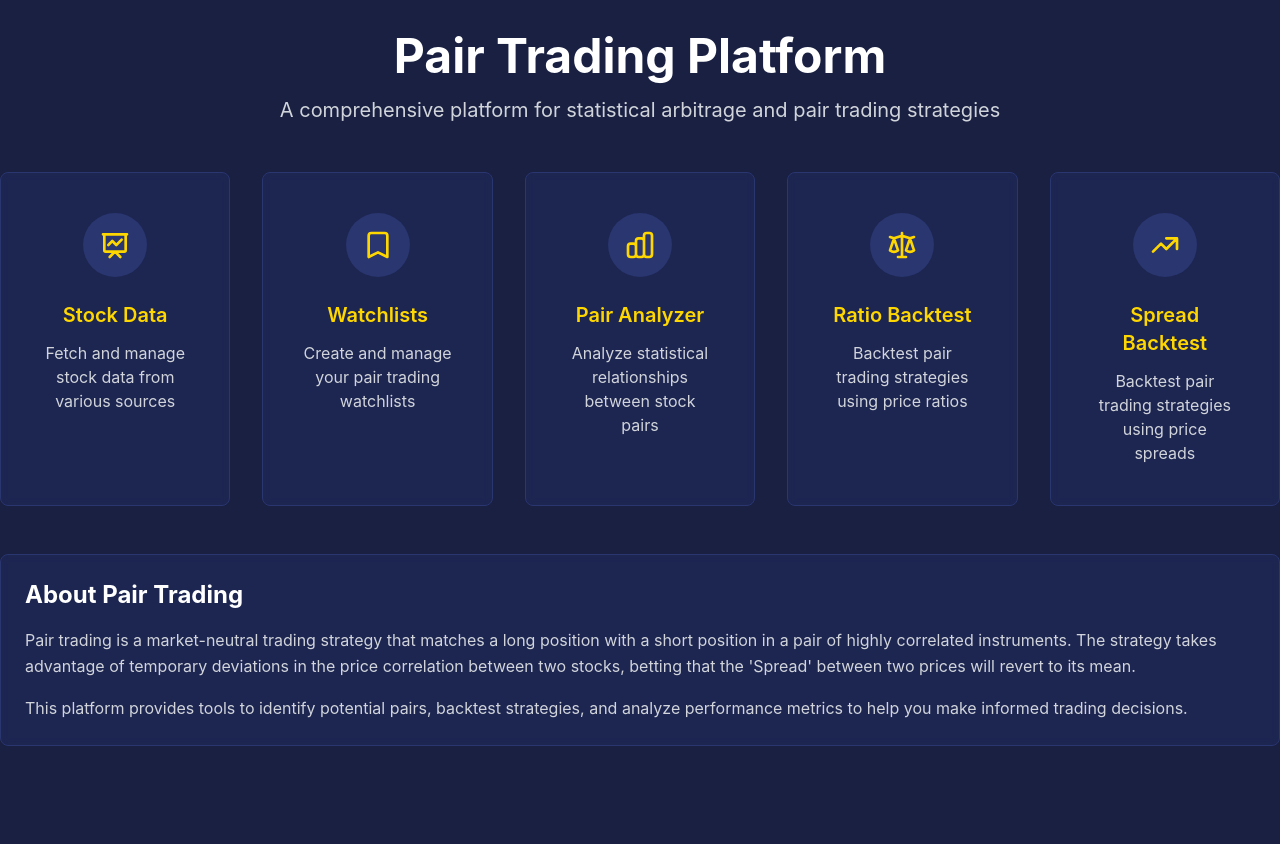
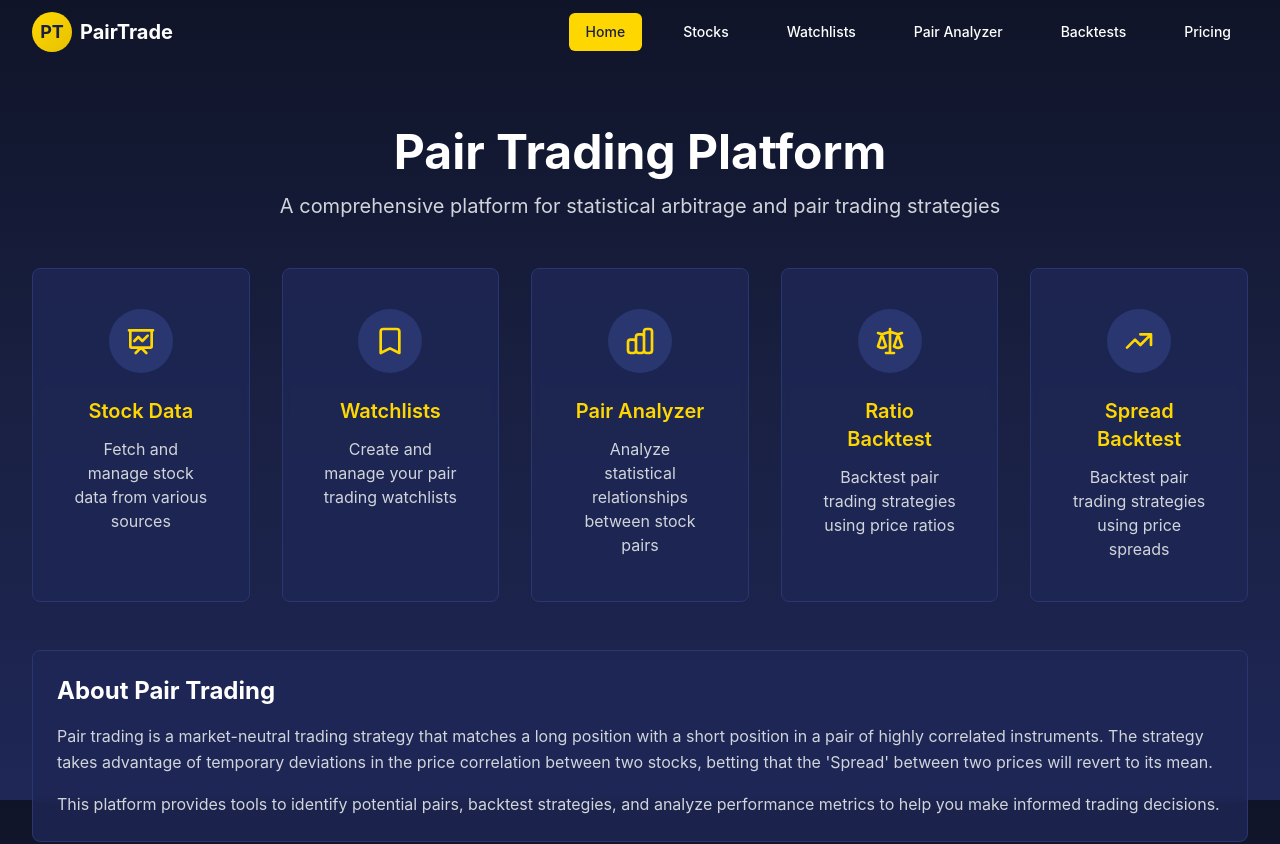
Before and after one commit to marketoutbox/pt_base_1, a Next.js app: page / in a window 1280 px wide. Shown: the top 844 px of the page. Before the commit the page ends 800 px from the top, so only its background shows below. Built offline with nearby package versions, Linux system fonts and the light colour scheme.

Commit message:
Update Layout.tsx

```diff
--- a/components/Layout.tsx
+++ b/components/Layout.tsx
@@ -1,156 +1,214 @@
 "use client"
 
 import Link from "next/link"
+import { useRouter } from "next/router"
+import { useEffect, useState } from "react"
+import { Menu, X } from "lucide-react"
+import Footer from "./Footer"
 
-export default function Home() {
-  return (
-    <div className="space-y-12 py-8">
-      <div className="text-center space-y-4">
-        <h1 className="text-5xl font-bold text-white">Pair Trading Platform</h1>
-        <p className="text-xl text-gray-300 max-w-3xl mx-auto">
-          A comprehensive platform for statistical arbitrage and pair trading strategies
-        </p>
-      </div>
+export default function Layout({ children }) {
+  const router = useRouter()
+  const [mounted, setMounted] = useState(false)
+  const [dropdownOpen, setDropdownOpen] = useState(false)
+  const [mobileMenuOpen, setMobileMenuOpen] = useState(false)
+  const [mobileBacktestsOpen, setMobileBacktestsOpen] = useState(false)
 
-      <div className="grid grid-cols-1 md:grid-cols-5 gap-8 mt-16">
-        <Link href="/stocks" className="block group">
-          <div className="card h-full transition-transform group-hover:translate-y-[-4px]">
-            <div className="flex flex-col items-center text-center p-4">
-              <div className="w-16 h-16 bg-navy-800 rounded-full flex items-center justify-center mb-6">
-                <svg
-                  xmlns="http://www.w3.org/2000/svg"
-                  className="h-8 w-8 text-gold-400"
-                  fill="none"
-                  viewBox="0 0 24 24"
-                  stroke="currentColor"
-                >
-                  <path
-                    strokeLinecap="round"
-                    strokeLinejoin="round"
-                    strokeWidth={2}
-                    d="M7 12l3-3 3 3 4-4M8 21l4-4 4 4M3 4h18M4 4h16v12a1 1 0 01-1 1H5a1 1 0 01-1-1V4z"
-                  />
-                </svg>
+  // Only show the component after it's mounted on the client
+  useEffect(() => {
+    setMounted(true)
+  }, [])
+
+  if (!mounted) {
+    // Return a simple layout without router-dependent parts during SSR
+    return (
+      <div className="min-h-screen bg-gradient-to-b from-[#0f1428] via-navy-950 to-navy-900 bg-fixed">
+        <nav>
+          <div className="max-w-7xl mx-auto px-4 sm:px-6 lg:px-8">
+            <div className="flex items-center justify-between h-16">
+              <div className="flex-shrink-0 flex items-center">
+                <div className="h-10 w-10 rounded-full bg-gradient-to-br from-gold-400 to-gold-500 flex items-center justify-center">
+                  <span className="text-navy-950 font-bold text-lg">PT</span>
+                </div>
               </div>
-              <h3 className="text-xl font-semibold text-gold-400 mb-3">Stock Data</h3>
-              <p className="text-gray-300">Fetch and manage stock data from various sources</p>
             </div>
           </div>
-        </Link>
+        </nav>
+        <main className="max-w-7xl mx-auto px-4 sm:px-6 lg:px-8 py-8">{children}</main>
+        <Footer />
+      </div>
+    )
+  }
 
-        <Link href="/watchlists" className="block group">
-          <div className="card h-full transition-transform group-hover:translate-y-[-4px]">
-            <div className="flex flex-col items-center text-center p-4">
-              <div className="w-16 h-16 bg-navy-800 rounded-full flex items-center justify-center mb-6">
-                <svg
-                  xmlns="http://www.w3.org/2000/svg"
-                  className="h-8 w-8 text-gold-400"
-                  fill="none"
-                  viewBox="0 0 24 24"
-                  stroke="currentColor"
+  return (
+    <div className="min-h-screen bg-gradient-to-b from-[#0f1428] via-navy-950 to-navy-900 bg-fixed">
+      <nav>
+        <div className="max-w-7xl mx-auto px-4 sm:px-6 lg:px-8">
+          <div className="flex items-center justify-between h-16">
+            <div className="flex-shrink-0 flex items-center">
+              <div className="h-10 w-10 rounded-full bg-gradient-to-br from-gold-400 to-gold-500 flex items-center justify-center mr-2">
+                <span className="text-navy-950 font-bold text-lg">PT</span>
+              </div>
+              <span className="text-white font-bold text-xl">PairTrade</span>
+            </div>
+
+            {/* Desktop Navigation */}
+            <div className="hidden md:flex nav-links space-x-6">
+              <NavLink href="/" current={router.pathname === "/"}>
+                Home
+              </NavLink>
+              <NavLink href="/stocks" current={router.pathname === "/stocks"}>
+                Stocks
+              </NavLink>
+              <NavLink href="/watchlists" current={router.pathname === "/watchlists"}>
+                Watchlists
+              </NavLink>
+              <NavLink href="/pair-analyzer" current={router.pathname === "/pair-analyzer"}>
+                Pair Analyzer
+              </NavLink>
+
+              {/* Dropdown for backtests */}
+              <div
+                className="relative"
+                onMouseEnter={() => setDropdownOpen(true)}
+                onMouseLeave={() => setDropdownOpen(false)}
+              >
+                <button
+                  className={`px-4 py-2 rounded-md text-sm font-medium flex items-center justify-center border ${
+                    router.pathname === "/backtest" || router.pathname === "/backtest-spread"
+                      ? "bg-gold-400 hover:bg-gold-500 text-navy-950 border-transparent"
+                      : "text-navy-100 border-transparent hover:border-gold-400"
+                  }`}
                 >
-                  <path
-                    strokeLinecap="round"
-                    strokeLinejoin="round"
-                    strokeWidth={2}
-                    d="M5 5a2 2 0 012-2h10a2 2 0 012 2v16l-7-3.5L5 21V5z"
-                  />
-                </svg>
+                  Backtests
+                </button>
+
+                {dropdownOpen && (
+                  <div className="absolute left-0 mt-1 w-48 rounded-md shadow-lg bg-navy-800 ring-1 ring-black ring-opacity-5 z-10">
+                    <div className="py-1" role="menu" aria-orientation="vertical">
+                      <Link
+                        href="/backtest"
+                        className={`block px-4 py-2 text-sm ${
+                          router.pathname === "/backtest"
+                            ? "bg-gold-400 text-navy-950"
+                            : "text-navy-100 hover:bg-navy-700"
+                        }`}
+                        role="menuitem"
+                        onClick={(e) => e.stopPropagation()}
+                      >
+                        Ratio Backtest
+                      </Link>
+                      <Link
+                        href="/backtest-spread"
+                        className={`block px-4 py-2 text-sm ${
+                          router.pathname === "/backtest-spread"
+                            ? "bg-gold-400 text-navy-950"
+                            : "text-navy-100 hover:bg-navy-700"
+                        }`}
+                        role="menuitem"
+                        onClick={(e) => e.stopPropagation()}
+                      >
+                        Spread Backtest
+                      </Link>
+                    </div>
+                  </div>
+                )}
               </div>
-              <h3 className="text-xl font-semibold text-gold-400 mb-3">Watchlists</h3>
-              <p className="text-gray-300">Create and manage your pair trading watchlists</p>
+
+              <NavLink href="/pricing" current={router.pathname === "/pricing"}>
+                Pricing
+              </NavLink>
+            </div>
+
+            {/* Mobile menu button */}
+            <div className="md:hidden">
+              <button
+                onClick={() => setMobileMenuOpen(!mobileMenuOpen)}
+                className="inline-flex items-center justify-center p-2 rounded-md text-gray-300 hover:text-white hover:bg-navy-800 focus:outline-none"
+              >
+                {mobileMenuOpen ? <X className="h-6 w-6" /> : <Menu className="h-6 w-6" />}
+              </button>
             </div>
           </div>
-        </Link>
+        </div>
 
-        <Link href="/pair-analyzer" className="block group">
-          <div className="card h-full transition-transform group-hover:translate-y-[-4px]">
-            <div className="flex flex-col items-center text-center p-4">
-              <div className="w-16 h-16 bg-navy-800 rounded-full flex items-center justify-center mb-6">
-                <svg
-                  xmlns="http://www.w3.org/2000/svg"
-                  className="h-8 w-8 text-gold-400"
-                  fill="none"
-                  viewBox="0 0 24 24"
-                  stroke="currentColor"
+        {/* Mobile menu */}
+        {mobileMenuOpen && (
+          <div className="md:hidden border-t border-navy-800">
+            <div className="px-2 pt-2 pb-3 space-y-1 sm:px-3">
+              <MobileNavLink href="/" current={router.pathname === "/"}>
+                Home
+              </MobileNavLink>
+              <MobileNavLink href="/stocks" current={router.pathname === "/stocks"}>
+                Stocks
+              </MobileNavLink>
+              <MobileNavLink href="/watchlists" current={router.pathname === "/watchlists"}>
+                Watchlists
+              </MobileNavLink>
+              <MobileNavLink href="/pair-analyzer" current={router.pathname === "/pair-analyzer"}>
+                Pair Analyzer
+              </MobileNavLink>
+
+              {/* Mobile Backtests Dropdown */}
+              <div>
+                <button
+                  onClick={() => setMobileBacktestsOpen(!mobileBacktestsOpen)}
+                  className={`w-full text-left px-3 py-2 rounded-md text-base font-medium border ${
+                    router.pathname === "/backtest" || router.pathname === "/backtest-spread"
+                      ? "bg-gold-400 text-navy-950 border-transparent"
+                      : "text-navy-100 border-transparent hover:border-gold-400"
+                  }`}
                 >
-                  <path
-                    strokeLinecap="round"
-                    strokeLinejoin="round"
-                    strokeWidth={2}
-                    d="M9 19v-6a2 2 0 00-2-2H5a2 2 0 00-2 2v6a2 2 0 002 2h2a2 2 0 002-2zm0 0V9a2 2 0 012-2h2a2 2 0 012 2v10m-6 0a2 2 0 002 2h2a2 2 0 002-2m0 0V5a2 2 0 012-2h2a2 2 0 012 2v14a2 2 0 01-2 2h-2a2 2 0 01-2-2z"
-                  />
-                </svg>
+                  Backtests
+                </button>
+                {mobileBacktestsOpen && (
+                  <div className="pl-4 mt-1 space-y-1">
+                    <MobileNavLink href="/backtest" current={router.pathname === "/backtest"} isSubmenu>
+                      Ratio Backtest
+                    </MobileNavLink>
+                    <MobileNavLink href="/backtest-spread" current={router.pathname === "/backtest-spread"} isSubmenu>
+                      Spread Backtest
+                    </MobileNavLink>
+                  </div>
+                )}
               </div>
-              <h3 className="text-xl font-semibold text-gold-400 mb-3">Pair Analyzer</h3>
-              <p className="text-gray-300">Analyze statistical relationships between stock pairs</p>
+
+              <MobileNavLink href="/pricing" current={router.pathname === "/pricing"}>
+                Pricing
+              </MobileNavLink>
             </div>
           </div>
-        </Link>
-
-        <Link href="/backtest" className="block group">
-          <div className="card h-full transition-transform group-hover:translate-y-[-4px]">
-            <div className="flex flex-col items-center text-center p-4">
-              <div className="w-16 h-16 bg-navy-800 rounded-full flex items-center justify-center mb-6">
-                <svg
-                  xmlns="http://www.w3.org/2000/svg"
-                  className="h-8 w-8 text-gold-400"
-                  fill="none"
-                  viewBox="0 0 24 24"
-                  stroke="currentColor"
-                >
-                  <path
-                    strokeLinecap="round"
-                    strokeLinejoin="round"
-                    strokeWidth={2}
-                    d="M3 6l3 1m0 0l-3 9a5.002 5.002 0 006.001 0M6 7l3 9M6 7l6-2m6 2l3-1m-3 1l-3 9a5.002 5.002 0 006.001 0M18 7l3 9m-3-9l-6-2m0-2v2m0 16V5m0 16H9m3 0h3"
-                  />
-                </svg>
-              </div>
-              <h3 className="text-xl font-semibold text-gold-400 mb-3">Ratio Backtest</h3>
-              <p className="text-gray-300">Backtest pair trading strategies using price ratios</p>
-            </div>
-          </div>
-        </Link>
-
-        <Link href="/backtest-spread" className="block group">
-          <div className="card h-full transition-transform group-hover:translate-y-[-4px]">
-            <div className="flex flex-col items-center text-center p-4">
-              <div className="w-16 h-16 bg-navy-800 rounded-full flex items-center justify-center mb-6">
-                <svg
-                  xmlns="http://www.w3.org/2000/svg"
-                  className="h-8 w-8 text-gold-400"
-                  fill="none"
-                  viewBox="0 0 24 24"
-                  stroke="currentColor"
-                >
-                  <path
-                    strokeLinecap="round"
-                    strokeLinejoin="round"
-                    strokeWidth={2}
-                    d="M13 7h8m0 0v8m0-8l-8 8-4-4-6 6"
-                  />
-                </svg>
-              </div>
-              <h3 className="text-xl font-semibold text-gold-400 mb-3">Spread Backtest</h3>
-              <p className="text-gray-300">Backtest pair trading strategies using price spreads</p>
-            </div>
-          </div>
-        </Link>
-      </div>
-
-      <div className="card mt-16">
-        <h2 className="text-2xl font-bold text-white mb-4">About Pair Trading</h2>
-        <p className="text-gray-300 mb-4 leading-relaxed">
-          Pair trading is a market-neutral trading strategy that matches a long position with a short position in a pair
-          of highly correlated instruments. The strategy takes advantage of temporary deviations in the price
-          correlation between two stocks, betting that the 'Spread' between two prices will revert to its mean.
-        </p>
-        <p className="text-gray-300 leading-relaxed">
-          This platform provides tools to identify potential pairs, backtest strategies, and analyze performance metrics
-          to help you make informed trading decisions.
-        </p>
-      </div>
+        )}
+      </nav>
+      <main className="max-w-7xl mx-auto px-4 sm:px-6 lg:px-8 py-8">{children}</main>
+      <Footer />
     </div>
   )
 }
+
+function NavLink({ href, current, children }) {
+  return (
+    <Link
+      href={href}
+      className={`px-4 py-2 rounded-md text-sm font-medium flex items-center justify-center border ${
+        current
+          ? "bg-gold-400 hover:bg-gold-500 text-navy-950 border-transparent"
+          : "text-navy-100 border-transparent hover:border-gold-400"
+      }`}
+    >
+      {children}
+    </Link>
+  )
+}
+
+function MobileNavLink({ href, current, isSubmenu = false, children }) {
+  return (
+    <Link
+      href={href}
+      className={`block px-3 py-2 rounded-md text-base font-medium ${isSubmenu ? "ml-4" : ""} ${
+        current ? "bg-gold-400 text-navy-950" : "text-navy-100 hover:bg-navy-800"
+      }`}
+    >
+      {children}
+    </Link>
+  )
+}
```
